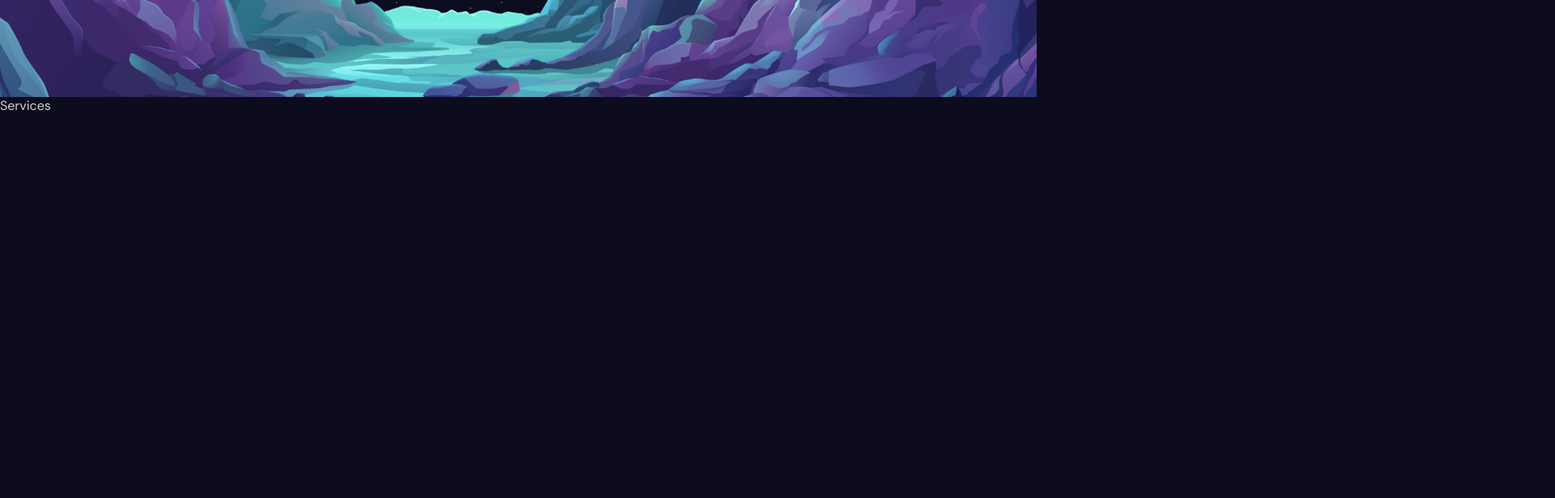
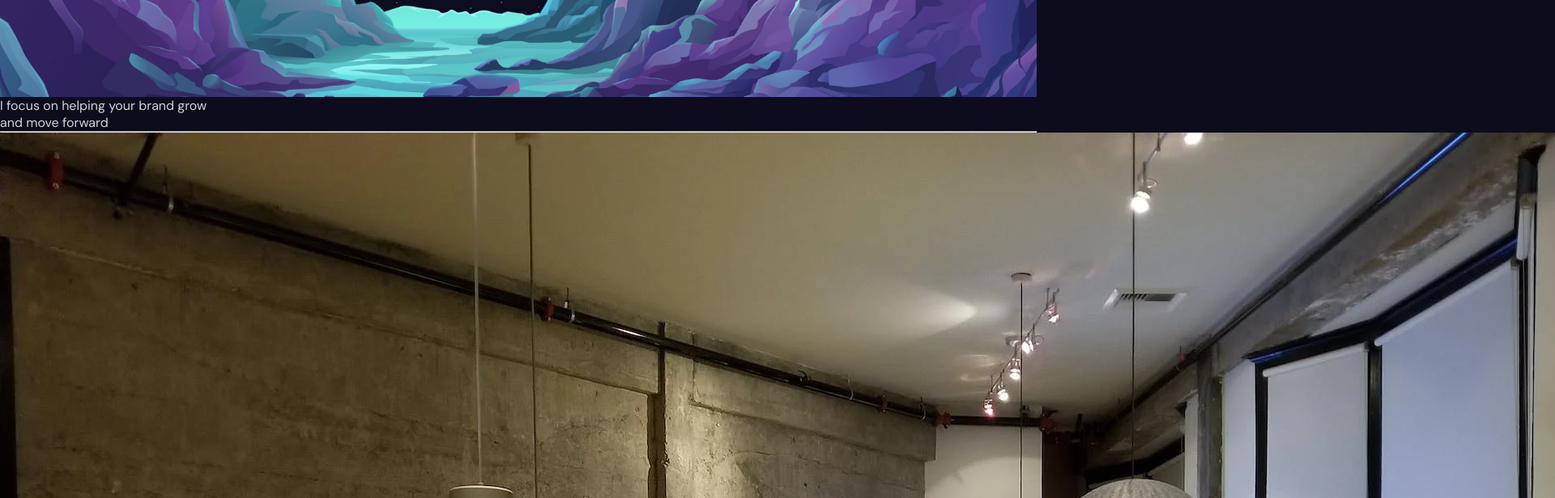
Before and after one commit to Mahmoud-Shoura/animated-portfolio, a React (Vite) app: page / in a window 1280 px wide. Shown: the part 1480-2096 px from the top of the page at 81% size, 1920 px wide, since content can reach past the window. Built offline with nearby package versions, Linux system fonts and the light colour scheme.

Commit message:
create services component

```diff
--- a/src/App.jsx
+++ b/src/App.jsx
@@ -2,6 +2,7 @@ import "./app.scss";
 import Hero from "./components/hero/Hero";
 import Navbar from "./components/navbar/Navbar";
 import Parallax from "./components/parallax/Parallax";
+import Services from "./components/services/Services";
 
 const App = () => {
   return (
@@ -13,7 +14,9 @@ const App = () => {
       <section id="Services">
         <Parallax type="services" />
       </section>
-      <section>Services</section>
+      <section>
+        <Services />
+      </section>
       <section id="Portfolio">
         <Parallax type="portfolio" />
       </section>
--- /dev/null
+++ b/src/components/services/Services.jsx
@@ -0,0 +1,70 @@
+import "./services.scss";
+import { motion } from "framer-motion";
+
+const Services = () => {
+  return (
+    <motion.div className="services">
+      <motion.div className="textContainer">
+        <p>
+          I focus on helping your brand grow
+          <br /> and move forward
+        </p>
+        <hr />
+      </motion.div>
+      <motion.div className="titleContainer">
+        <div className="title">
+          <img src="/public/people.webp" alt="" />
+          <h1>
+            <b>Unique</b> Ideas
+          </h1>
+        </div>
+        <div className="title">
+          <h1>
+            <b>For Your</b> Business.
+          </h1>
+          <button>WHAT WE DO?</button>
+        </div>
+      </motion.div>
+      <motion.div className="listContainer">
+        <div className="box">
+          <h2>Branding</h2>
+          <p>
+            Lorem ipsum dolor sit consectetur adipisicing NOStnn enim nisi
+            atiquam consectetur expedita magni eius ex corrupti anini! Ad ne
+            pariatur quae nottitia libero repel tat explicabo maiores?
+          </p>
+          <button>Go</button>
+        </div>
+        <div className="box">
+          <h2>Branding</h2>
+          <p>
+            Lorem ipsum dolor sit consectetur adipisicing NOStnn enim nisi
+            atiquam consectetur expedita magni eius ex corrupti anini! Ad ne
+            pariatur quae nottitia libero repel tat explicabo maiores?
+          </p>
+          <button>Go</button>
+        </div>
+        <div className="box">
+          <h2>Branding</h2>
+          <p>
+            Lorem ipsum dolor sit consectetur adipisicing NOStnn enim nisi
+            atiquam consectetur expedita magni eius ex corrupti anini! Ad ne
+            pariatur quae nottitia libero repel tat explicabo maiores?
+          </p>
+          <button>Go</button>
+        </div>
+        <div className="box">
+          <h2>Branding</h2>
+          <p>
+            Lorem ipsum dolor sit consectetur adipisicing NOStnn enim nisi
+            atiquam consectetur expedita magni eius ex corrupti anini! Ad ne
+            pariatur quae nottitia libero repel tat explicabo maiores?
+          </p>
+          <button>Go</button>
+        </div>
+      </motion.div>
+    </motion.div>
+  );
+};
+
+export default Services;
--- /dev/null
+++ b/src/components/services/services.scss
@@ -0,0 +1,3 @@
+.services {
+
+}
```
